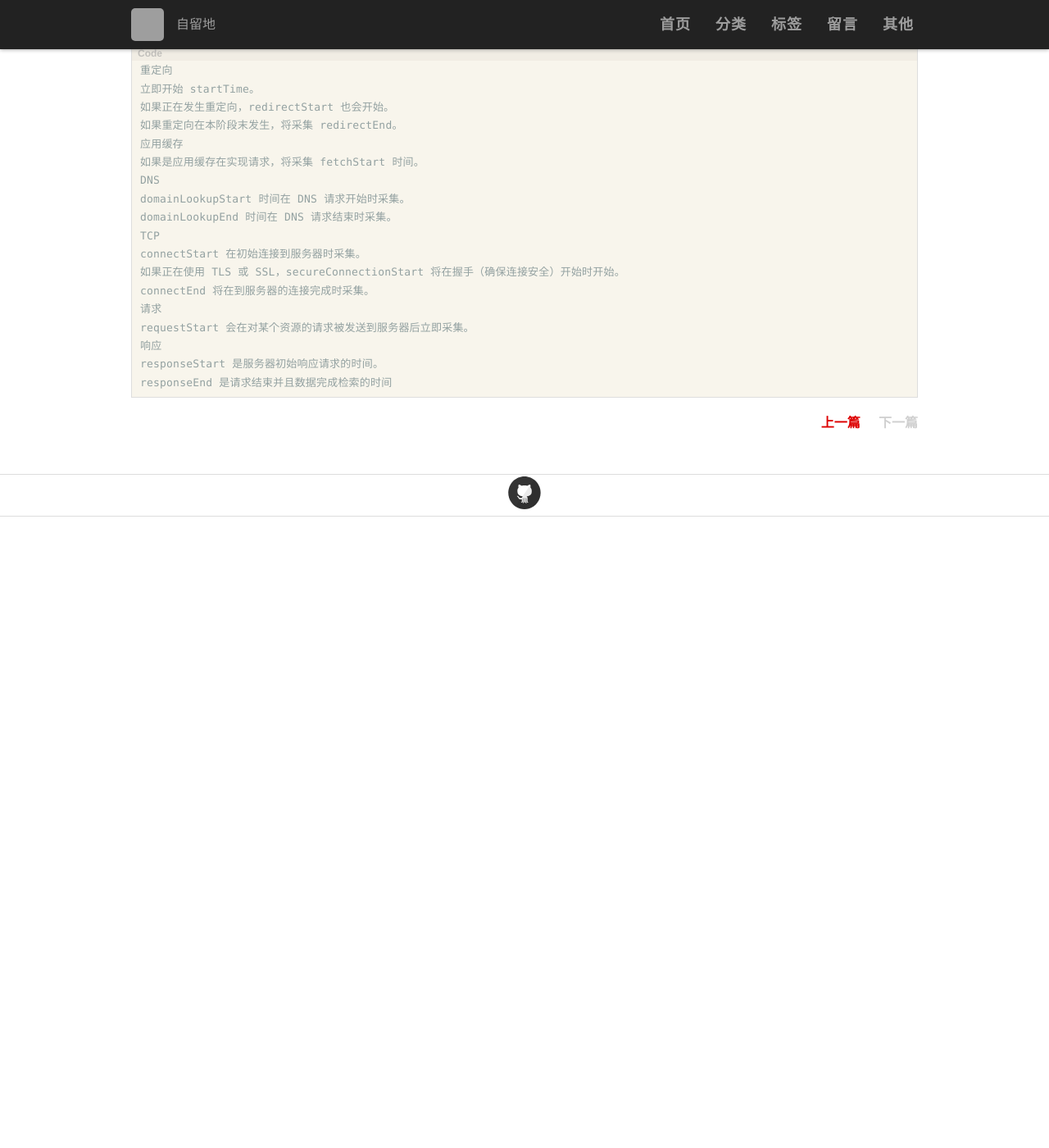
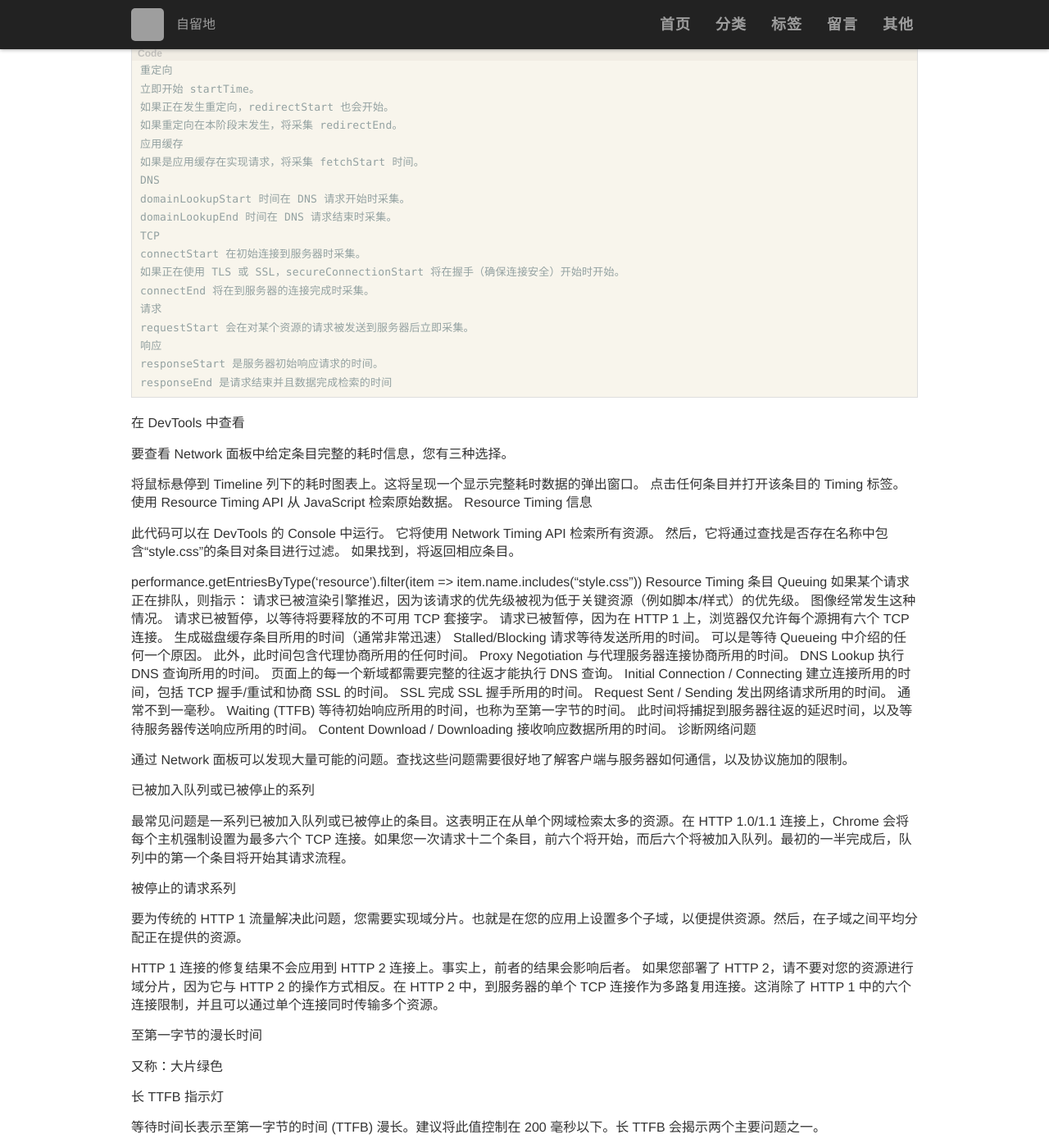
Before and after one commit to Daner1990/Daner1990.github.io, a Jekyll site: the page built from _posts/2017-6-28-Chrome开发者工具小细节.md, in a window 1280 px wide and 1400 px high, scrolled down 652 px. Shown: the whole window at 82% size. Built offline with Jekyll 4.4.1, drawn with Linux system fonts in a browser that asks for light colours; Markdown is read by kramdown in place of the engine named in the settings; comment, search, counter and statistics services are not loaded; before the commit the page ends 1282 px from its top, so only the background shows below that; some of the changed text lies outside the part shown; grey boxes are pictures that could not be loaded.

Commit message:
Update 2017-6-28-Chrome开发者工具小细节.md

```diff
--- a/_posts/2017-6-28-Chrome开发者工具小细节.md
+++ b/_posts/2017-6-28-Chrome开发者工具小细节.md
@@ -50,3 +50,75 @@ responseStart 是服务器初始响应请求的时间。
 responseEnd 是请求结束并且数据完成检索的时间
 
 {% endhighlight %}
+
+在 DevTools 中查看
+
+要查看 Network 面板中给定条目完整的耗时信息，您有三种选择。
+
+将鼠标悬停到 Timeline 列下的耗时图表上。这将呈现一个显示完整耗时数据的弹出窗口。
+点击任何条目并打开该条目的 Timing 标签。
+使用 Resource Timing API 从 JavaScript 检索原始数据。
+Resource Timing 信息
+
+此代码可以在 DevTools 的 Console 中运行。 它将使用 Network Timing API 检索所有资源。 然后，它将通过查找是否存在名称中包含“style.css”的条目对条目进行过滤。 如果找到，将返回相应条目。
+
+performance.getEntriesByType('resource').filter(item => item.name.includes("style.css"))
+Resource Timing 条目
+Queuing
+如果某个请求正在排队，则指示：
+请求已被渲染引擎推迟，因为该请求的优先级被视为低于关键资源（例如脚本/样式）的优先级。 图像经常发生这种情况。
+请求已被暂停，以等待将要释放的不可用 TCP 套接字。
+请求已被暂停，因为在 HTTP 1 上，浏览器仅允许每个源拥有六个 TCP 连接。
+生成磁盘缓存条目所用的时间（通常非常迅速）
+ Stalled/Blocking
+请求等待发送所用的时间。 可以是等待 Queueing 中介绍的任何一个原因。 此外，此时间包含代理协商所用的任何时间。
+ Proxy Negotiation
+与代理服务器连接协商所用的时间。
+ DNS Lookup
+执行 DNS 查询所用的时间。 页面上的每一个新域都需要完整的往返才能执行 DNS 查询。
+ Initial Connection / Connecting
+建立连接所用的时间，包括 TCP 握手/重试和协商 SSL 的时间。
+ SSL
+完成 SSL 握手所用的时间。
+ Request Sent / Sending
+发出网络请求所用的时间。 通常不到一毫秒。
+ Waiting (TTFB)
+等待初始响应所用的时间，也称为至第一字节的时间。 此时间将捕捉到服务器往返的延迟时间，以及等待服务器传送响应所用的时间。
+ Content Download / Downloading
+接收响应数据所用的时间。
+诊断网络问题
+
+通过 Network 面板可以发现大量可能的问题。查找这些问题需要很好地了解客户端与服务器如何通信，以及协议施加的限制。
+
+已被加入队列或已被停止的系列
+
+最常见问题是一系列已被加入队列或已被停止的条目。这表明正在从单个网域检索太多的资源。在 HTTP 1.0/1.1 连接上，Chrome 会将每个主机强制设置为最多六个 TCP 连接。如果您一次请求十二个条目，前六个将开始，而后六个将被加入队列。最初的一半完成后，队列中的第一个条目将开始其请求流程。
+
+被停止的请求系列
+
+要为传统的 HTTP 1 流量解决此问题，您需要实现域分片。也就是在您的应用上设置多个子域，以便提供资源。然后，在子域之间平均分配正在提供的资源。
+
+HTTP 1 连接的修复结果不会应用到 HTTP 2 连接上。事实上，前者的结果会影响后者。 如果您部署了 HTTP 2，请不要对您的资源进行域分片，因为它与 HTTP 2 的操作方式相反。在 HTTP 2 中，到服务器的单个 TCP 连接作为多路复用连接。这消除了 HTTP 1 中的六个连接限制，并且可以通过单个连接同时传输多个资源。
+
+至第一字节的漫长时间
+
+又称：大片绿色
+
+长 TTFB 指示灯
+
+等待时间长表示至第一字节的时间 (TTFB) 漫长。建议将此值控制在 200 毫秒以下。长 TTFB 会揭示两个主要问题之一。
+
+请执行以下任一操作：
+
+客户端与服务器之间的网络条件较差，或者 2.服务器应用的响应慢
+要解决长 TTFB，首先请尽可能缩减网络。理想的情况是将应用托管在本地，然后查看 TTFB 是否仍然很长。如果仍然很长，则需要优化应用的响应速度。可以是优化数据库查询、为特定部分的内容实现缓存，或者修改您的网络服务器配置。很多原因都可能导致后端缓慢。您需要调查您的软件并找出未满足您的性能预算的内容。
+
+如果本地托管后 TTFB 仍然漫长，那么问题出在您的客户端与服务器之间的网络上。很多事情都可以阻止网络遍历。客户端与服务器之间有许多点，每个点都有其自己的连接限制并可能引发问题。测试时间是否缩短的最简单方法是将您的应用置于其他主机上，并查看 TTFB 是否有所改善。
+
+达到吞吐量能力
+
+又称：大片蓝色
+
+吞吐量能力指示符
+
+如果您看到 Content Download 阶段花费了大量时间，则提高服务器响应或串联不会有任何帮助。首要的解决办法是减少发送的字节数。
```
